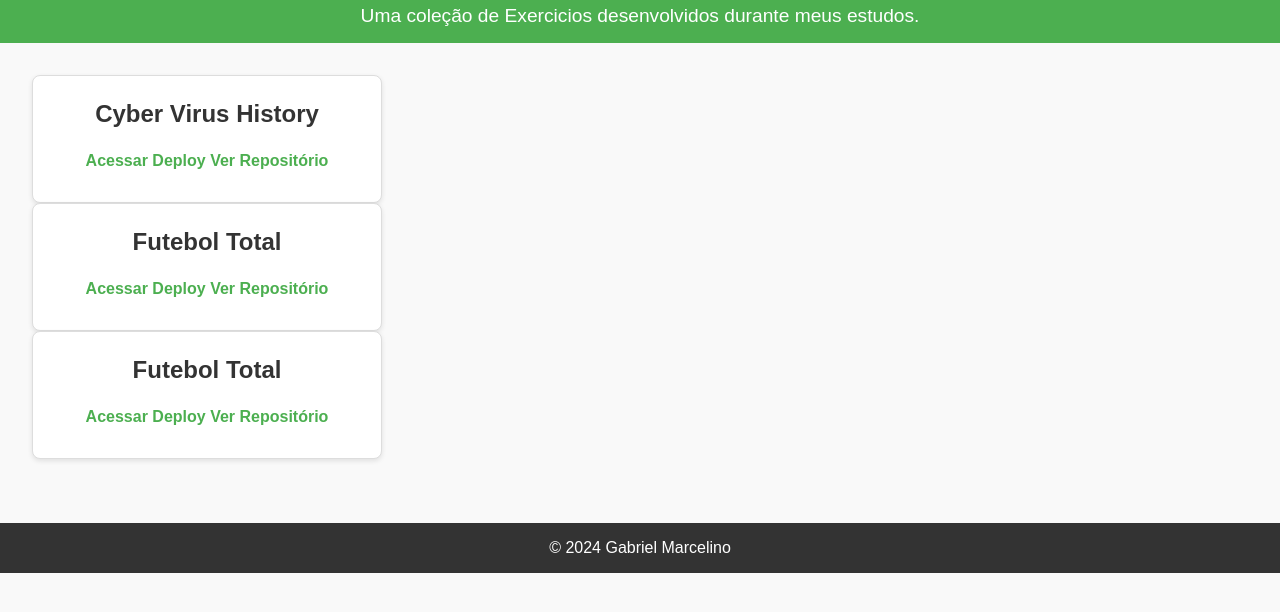
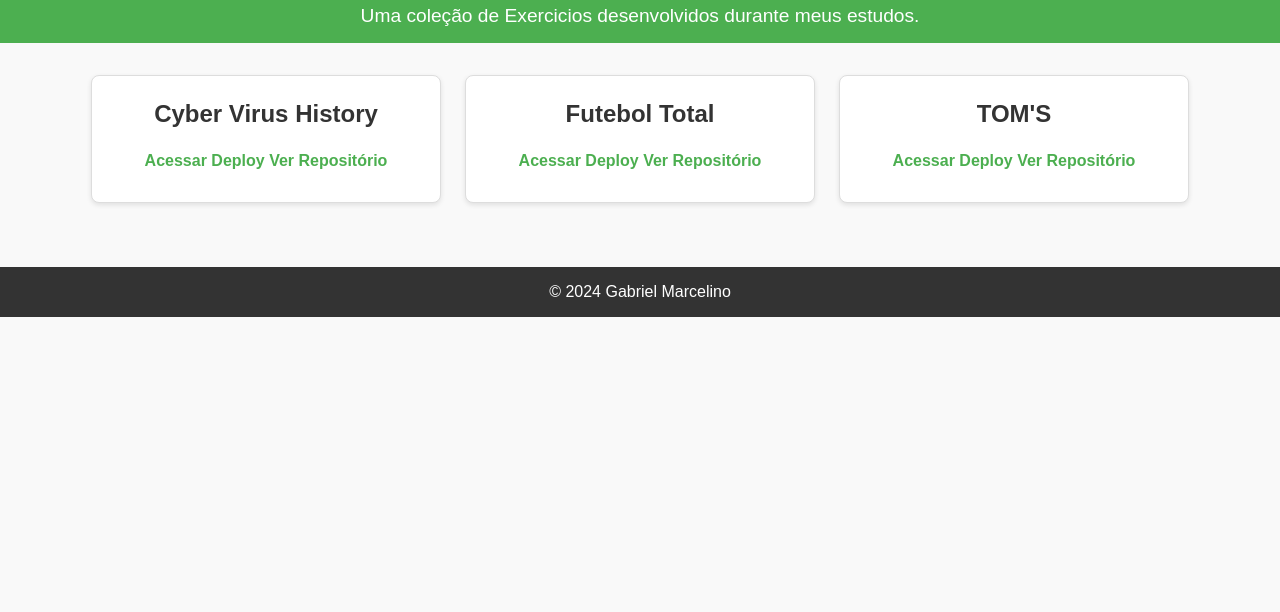
Before and after one commit to gitgabcode/mini-projetos-web, a plain HTML site: page index.html in a window 1280 px wide. Shown: the part 64-676 px from the top of the page. Drawn offline with Linux system fonts and the light colour scheme.

Commit message:
Adicionado projeto TOMS ao index de exercícios

```diff
--- a/index.html
+++ b/index.html
@@ -96,6 +96,7 @@
         <p>Uma coleção de Exercicios desenvolvidos durante meus estudos.</p>
     </header>
     <main>
+        <div class="projects">
             <div class="project">
                 <h2>Cyber Virus History</h2>
                 <a href="https://gitgabcode.github.io/mini-projetos-web/cyber-virus-history/" target="_blank">Acessar
@@ -110,15 +111,13 @@
                 <a href="https://github.com/gitgabcode/mini-projetos-web/tree/main/futebol-total" target="_blank">Ver
                     Repositório</a>
             </div>
-
             <div class="project">
-            <h2>Futebol Total</h2>
+                <h2>TOM'S</h2>
                 <a href="https://gitgabcode.github.io/mini-projetos-web/TOM'S/" target="_blank">Acessar
                     Deploy</a>
                 <a href="https://github.com/gitgabcode/mini-projetos-web/tree/main/TOM'S" target="_blank">Ver
                     Repositório</a>
             </div>
-
         </div>
     </main>
     <footer>
```
Lines whose indentation alone changed are shown as unchanged.
